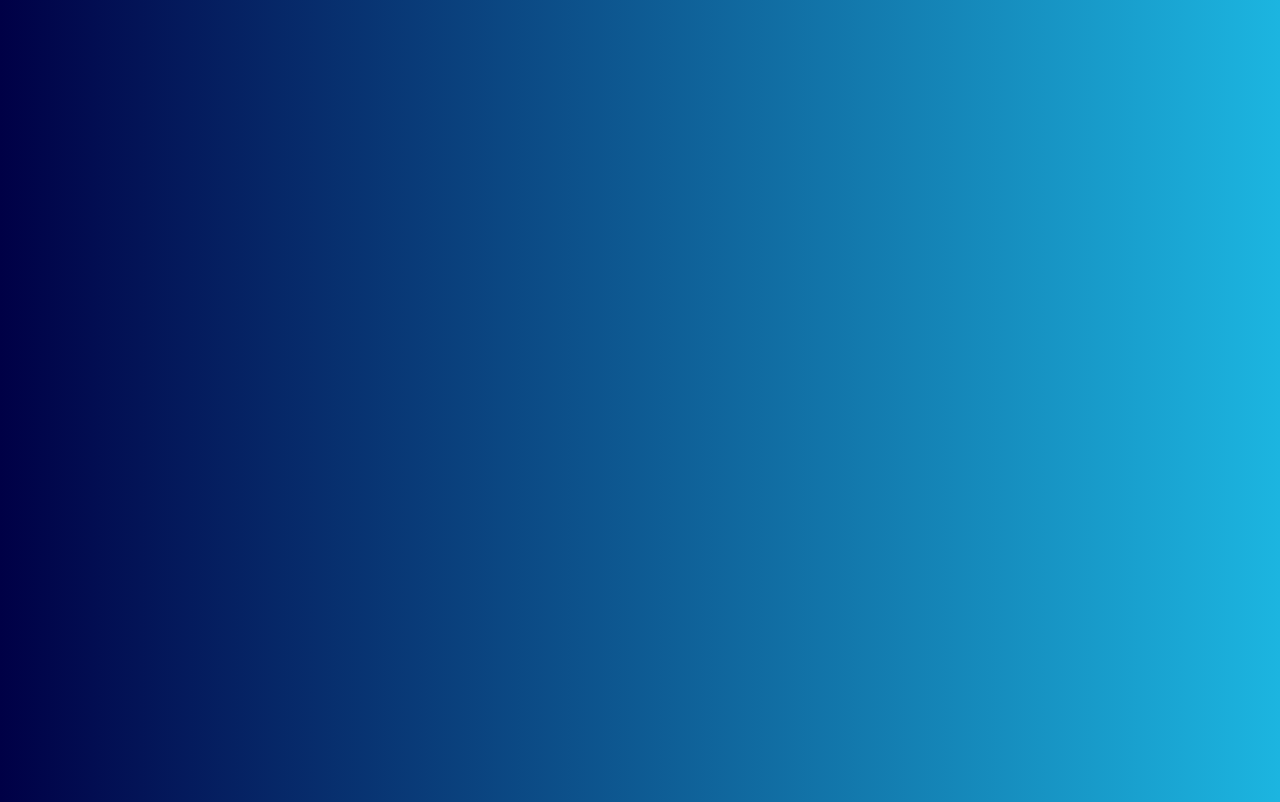
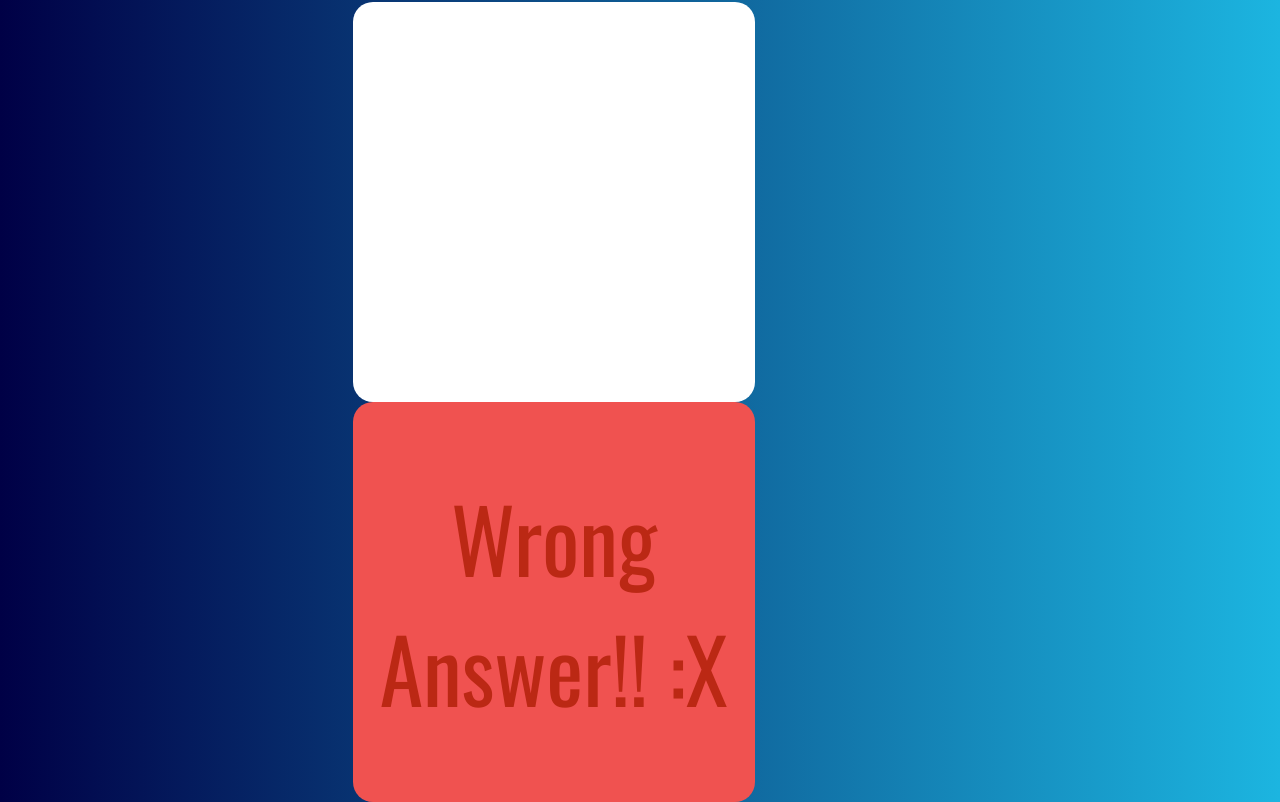
Before and after one commit to rafaeldtx/vuejs-super-quiz, a Vue app: page / in a window 1280 px wide. Shown: the part 186-988 px from the top of the page. Built offline with nearby package versions, Linux system fonts and the light colour scheme.

Commit message:
(Result) Add message for answer

```diff
--- a/src/components/Result.vue
+++ b/src/components/Result.vue
@@ -1,12 +1,18 @@
 <template>
-    <div class="result">
-
+    <div class="result" :class="{wrong: !result}">
+        <span v-if="result">Right Answer!! \o/</span>
+        <span v-else>Wrong Answer!! :X</span>
     </div>
 </template>
 
 <script>
 export default {
-
+    props: {
+        result: {
+            type: Boolean,
+            required: true
+        }
+    }
 }
 </script>
 
```
